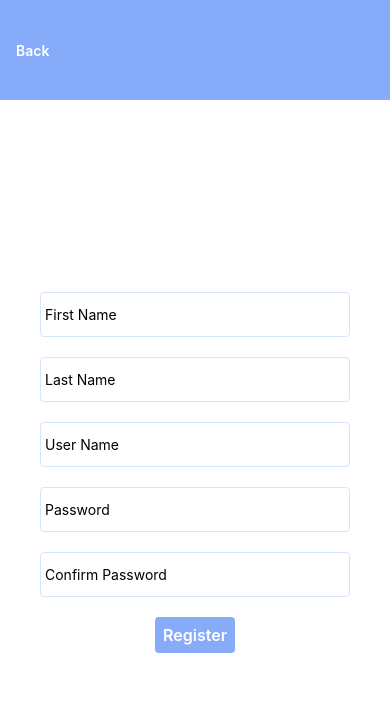
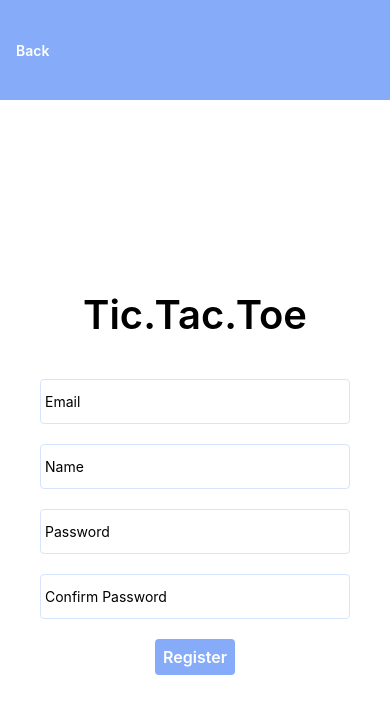
Before and after one commit to KeRusty/TicTacToe, a React Native app: screen /Register in a window 390 px wide. Shown: the top 714 px of the page. Built offline with nearby package versions, Linux system fonts and the light colour scheme.

Commit message:
and added redux integration

```diff
--- a/src/Screens/Login/Login.tsx
+++ b/src/Screens/Login/Login.tsx
@@ -1,11 +1,11 @@
 import React, {useState} from 'react';
-import {SafeAreaView, View} from 'react-native';
+import {SafeAreaView, View, Text} from 'react-native';
 import {useNavigation} from '@react-navigation/native';
 import {useDispatch} from 'react-redux';
 import {setUserDetails} from '../../Utils/redux/slices/user/userSlice';
 
 // Components
-import {BaseTextInput, BaseButton} from '../../Components';
+import {BaseTextInput, BaseButton, LogoTitle} from '../../Components';
 import {NavToReg} from './components';
 
 // Styles
@@ -14,23 +14,24 @@ import {styles} from './styles';
 function LoginScreen() {
   const navigation = useNavigation();
   const dispatch = useDispatch();
-  const [userName, setUserName] = useState<string>('');
+  const [email, setEmail] = useState<string>('');
   const [password, setPassword] = useState<string>('');
 
   const onLogin = () => {
-    if (userName.length > 0 && password.length > 0) {
-      dispatch(setUserDetails({userName, password}));
+    if (email.length > 0 && password.length > 0) {
+      dispatch(setUserDetails({email, password}));
       navigation.navigate('Home');
     }
   };
   return (
     <SafeAreaView style={styles.mainContainer}>
       <View style={styles.container}>
+        <LogoTitle />
         <View style={styles.loginContentContainer}>
           <View style={styles.textInputContainer}>
             <BaseTextInput
               placeholder="User Name"
-              onChangeText={text => setUserName(text)}
+              onChangeText={(text: string) => setEmail(text)}
             />
           </View>
 
@@ -38,7 +39,7 @@ function LoginScreen() {
             <BaseTextInput
               placeholder="Password"
               password={true}
-              onChangeText={text => setPassword(text)}
+              onChangeText={(text: string) => setPassword(text)}
             />
           </View>
 
--- a/src/Screens/Register/Register.tsx
+++ b/src/Screens/Register/Register.tsx
@@ -4,7 +4,7 @@ import {useDispatch} from 'react-redux';
 import {useNavigation} from '@react-navigation/native';
 
 // Components
-import {BaseTextInput, BaseButton} from '../../Components';
+import {BaseTextInput, BaseButton, LogoTitle} from '../../Components';
 
 // Styles
 import {styles} from './styles';
@@ -13,15 +13,14 @@ import {registerUser} from '../../Utils/redux/slices/user/userSlice';
 function RegisterScreen() {
   const dispatch = useDispatch();
   const navigation = useNavigation();
-  const [firstName, setFirstName] = useState<string>('');
-  const [lastName, setLastName] = useState<string>('');
-  const [userName, setUserName] = useState<string>('');
+  const [email, setEmail] = useState<string>('');
+  const [name, setName] = useState<string>('');
   const [password, setPassword] = useState<string>('');
   const [confirmPassword, setConfirmPassword] = useState<string>('');
 
   const onRegister = () => {
     if (password === confirmPassword) {
-      dispatch(registerUser({firstName, lastName, userName, password}));
+      dispatch(registerUser({email, name, password}));
       navigation.navigate('Home');
     } else {
       Alert.alert(
@@ -31,9 +30,8 @@ function RegisterScreen() {
           {
             text: 'Try Again',
             onPress: () => {
-              setFirstName('');
-              setLastName('');
-              setUserName('');
+              setEmail('');
+              setName('');
               setPassword('');
               setConfirmPassword('');
             },
@@ -46,28 +44,21 @@ function RegisterScreen() {
   return (
     <SafeAreaView style={styles.mainContainer}>
       <View style={styles.container}>
+        <LogoTitle />
         <View style={styles.loginContentContainer}>
           <View style={styles.textInputContainer}>
             <BaseTextInput
-              value={firstName}
-              placeholder="First Name"
-              onChangeText={(text: string) => setFirstName(text)}
+              value={email}
+              placeholder="Email"
+              onChangeText={(text: string) => setEmail(text)}
             />
           </View>
 
           <View style={styles.textInputContainer}>
             <BaseTextInput
-              value={lastName}
-              placeholder="Last Name"
-              onChangeText={(text: string) => setLastName(text)}
-            />
-          </View>
-
-          <View style={styles.textInputContainer}>
-            <BaseTextInput
-              value={userName}
-              placeholder="User Name"
-              onChangeText={(text: string) => setUserName(text)}
+              value={name}
+              placeholder="Name"
+              onChangeText={(text: string) => setName(text)}
             />
           </View>
 
--- a/src/Utils/redux/slices/user/types.ts
+++ b/src/Utils/redux/slices/user/types.ts
@@ -1,5 +1,4 @@
 export type UserStateType = {
-  firstName: string;
-  lastName: string;
-  userName: string;
+  name: string;
+  email: string;
 };
--- a/src/Utils/redux/slices/user/userSlice.ts
+++ b/src/Utils/redux/slices/user/userSlice.ts
@@ -2,9 +2,8 @@ import {createSlice, PayloadAction} from '@reduxjs/toolkit';
 import {UserStateType} from './types';
 
 const userInitialState: UserStateType = {
-  firstName: '',
-  lastName: '',
-  userName: '',
+  name: '',
+  email: '',
 };
 
 export const userSlice = createSlice({
@@ -12,9 +11,8 @@ export const userSlice = createSlice({
   initialState: userInitialState,
   reducers: {
     registerUser: (state, {payload}: PayloadAction<any>) => {
-      state.firstName = payload?.firstName;
-      state.lastName = payload?.lastName;
-      state.userName = payload?.userName;
+      state.name = payload?.firstName;
+      state.email = payload?.lastName;
     },
     setUserDetails: (state, {payload}: PayloadAction<any>) => {
       console.log(payload);
```
